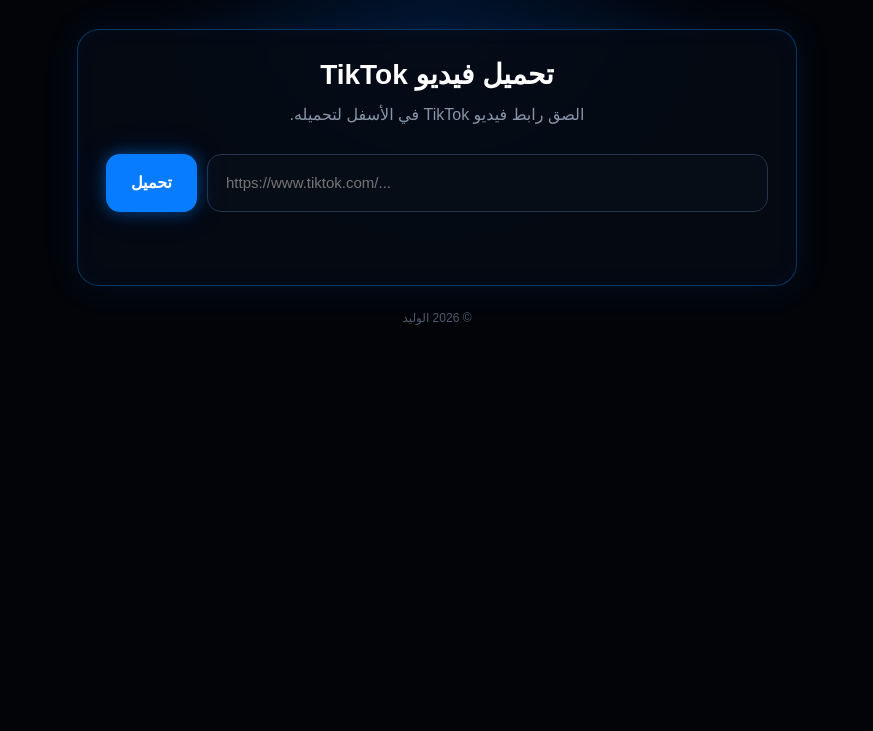
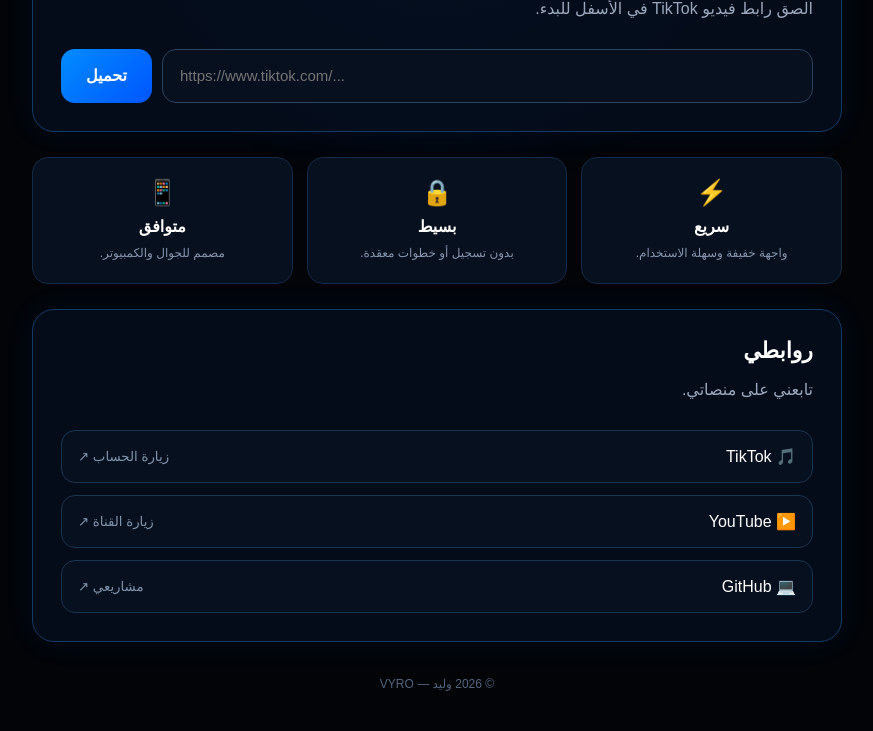
Before and after one commit to W1800/VYRO, a plain HTML site: page index.html in a window 1280 px wide. Shown: the part 319-1050 px from the top of the page, without its empty margins (203-1076 px from the left). Before the commit the page ends 800 px from the top, so only its background shows below. Drawn offline with Linux system fonts and the light colour scheme.

Commit message:
Update index.html

```diff
--- a/index.html
+++ b/index.html
@@ -1,10 +1,10 @@
+
 <!DOCTYPE html>
 <html lang="ar" dir="rtl">
 <head>
 <meta charset="UTF-8">
 <meta name="viewport" content="width=device-width, initial-scale=1.0">
-
-  <title>VYRO — TikTok Downloader</title>
+<title>VYRO — Video Without The Clutter</title>
 
 <style>
 * {
@@ -14,159 +14,211 @@
 }
 
 body {
+  font-family: Arial, sans-serif;
+  background: #020408;
+  color: white;
   min-height: 100vh;
-      font-family: Arial, sans-serif;
-      background:
-        radial-gradient(circle at 50% 35%, rgba(0, 110, 255, 0.16), transparent 35%),
-        #020408;
-      color: white;
-      display: flex;
-      justify-content: center;
-      align-items: center;
   overflow-x: hidden;
+}
+
+body::before {
+  content: "";
+  position: fixed;
+  inset: 0;
+  background: radial-gradient(circle at 50% 20%, rgba(0,110,255,.18), transparent 40%);
+  pointer-events: none;
 }
 
 .container {
   width: 100%;
-      max-width: 760px;
+  max-width: 850px;
+  margin: auto;
   padding: 30px 20px;
+  position: relative;
+}
+
+header {
   text-align: center;
+  padding: 35px 0 25px;
 }
 
 .logo {
-      font-size: clamp(55px, 14vw, 105px);
+  font-size: clamp(45px, 12vw, 85px);
   font-weight: 900;
   letter-spacing: 10px;
-      color: #fff;
-      text-shadow:
-        0 0 8px #008cff,
-        0 0 20px #008cff,
-        0 0 45px rgba(0, 110, 255, 0.9);
+  color: white;
+  text-shadow: 0 0 25px #008cff;
+}
+
+.tagline {
+  color: #9bb8e8;
+  letter-spacing: 4px;
+  font-size: 12px;
+  margin-top: 10px;
+}
+
+.card {
+  background: rgba(5, 15, 30, .85);
+  border: 1px solid #123b68;
+  border-radius: 22px;
+  padding: 28px;
+  margin-top: 25px;
+  box-shadow: 0 0 30px rgba(0,110,255,.08);
+}
+
+h1 {
+  font-size: clamp(22px, 5vw, 32px);
   margin-bottom: 10px;
 }
 
-    .subtitle {
-      color: #9bbfff;
-      font-size: 15px;
-      letter-spacing: 3px;
-      margin-bottom: 45px;
+h2 {
+  font-size: 22px;
+  margin-bottom: 12px;
 }
 
-    .card {
-      padding: 28px;
-      border: 1px solid rgba(0, 140, 255, 0.35);
-      border-radius: 22px;
-      background: rgba(5, 12, 22, 0.8);
-      box-shadow:
-        0 0 35px rgba(0, 110, 255, 0.12),
-        inset 0 0 25px rgba(0, 90, 255, 0.04);
-      backdrop-filter: blur(12px);
+.subtitle {
+  color: #9aa8bd;
+  margin-bottom: 25px;
+  line-height: 1.8;
 }
 
-    h1 {
-      font-size: 28px;
-      margin-bottom: 10px;
-    }
-
-    .description {
-      color: #8894a8;
-      margin-bottom: 25px;
-      line-height: 1.7;
-    }
-
-    .input-box {
+.input-row {
   display: flex;
   gap: 10px;
-      width: 100%;
 }
 
 input {
   flex: 1;
   min-width: 0;
-      height: 58px;
+  background: #07101e;
+  border: 1px solid #29435f;
   border-radius: 14px;
-      border: 1px solid #24354d;
+  padding: 17px;
+  color: white;
+  font-size: 15px;
   outline: none;
-      background: #070d16;
-      color: white;
-      padding: 0 18px;
-      font-size: 15px;
   direction: ltr;
-      text-align: left;
 }
 
 input:focus {
-      border-color: #008cff;
-      box-shadow: 0 0 15px rgba(0, 140, 255, 0.25);
+  border-color: #168cff;
+  box-shadow: 0 0 12px rgba(0,140,255,.25);
 }
 
 button {
-      height: 58px;
-      padding: 0 25px;
   border: none;
   border-radius: 14px;
-      background: #087cff;
+  padding: 0 25px;
+  background: linear-gradient(135deg, #008cff, #0055ff);
   color: white;
   font-size: 16px;
   font-weight: bold;
   cursor: pointer;
-      box-shadow:
-        0 0 15px rgba(0, 130, 255, 0.45),
-        0 0 35px rgba(0, 100, 255, 0.15);
-      transition: 0.2s;
+  min-height: 54px;
+  transition: .2s;
 }
 
 button:hover {
   transform: translateY(-2px);
-      box-shadow:
-        0 0 20px rgba(0, 150, 255, 0.65),
-        0 0 40px rgba(0, 100, 255, 0.25);
+  box-shadow: 0 0 20px rgba(0,140,255,.35);
 }
 
-    button:disabled {
-      opacity: 0.6;
-      cursor: wait;
-      transform: none;
+button:active {
+  transform: scale(.97);
 }
 
-    #status {
-      min-height: 25px;
-      margin-top: 20px;
-      color: #8ebcff;
+.message {
+  display: none;
+  margin-top: 18px;
+  padding: 15px;
+  border-radius: 12px;
+  background: #071b32;
+  border: 1px solid #164d80;
+  color: #b9d9ff;
+  line-height: 1.8;
 }
 
-    #result {
-      display: none;
-      margin-top: 25px;
-      padding: 18px;
-      border-radius: 16px;
-      background: #07101c;
-      border: 1px solid rgba(0, 140, 255, 0.25);
+.message.show {
+  display: block;
 }
 
-    .download-link {
-      display: inline-block;
-      margin-top: 15px;
-      padding: 13px 25px;
-      border-radius: 12px;
-      background: #087cff;
+.features {
+  display: grid;
+  grid-template-columns: repeat(3, 1fr);
+  gap: 14px;
+  margin-top: 25px;
+}
+
+.feature {
+  background: #07101e;
+  border: 1px solid #142b45;
+  border-radius: 16px;
+  padding: 20px 12px;
+  text-align: center;
+}
+
+.feature-icon {
+  font-size: 25px;
+  margin-bottom: 10px;
+}
+
+.feature strong {
+  display: block;
+  margin-bottom: 7px;
+}
+
+.feature span {
+  color: #8495ad;
+  font-size: 12px;
+  line-height: 1.7;
+}
+
+.links {
+  display: grid;
+  gap: 12px;
+  margin-top: 20px;
+}
+
+.link {
+  display: flex;
+  align-items: center;
+  justify-content: space-between;
+  gap: 10px;
+  padding: 16px;
+  border: 1px solid #183552;
+  border-radius: 14px;
+  background: #07101e;
   color: white;
   text-decoration: none;
-      font-weight: bold;
+  transition: .2s;
 }
 
-    .footer {
-      margin-top: 25px;
-      color: #4e5c70;
+.link:hover {
+  border-color: #168cff;
+  background: #0a1a2d;
+}
+
+.link small {
+  color: #7f94ad;
+}
+
+footer {
+  text-align: center;
+  color: #52657c;
   font-size: 12px;
+  padding: 35px 0 10px;
 }
 
 @media (max-width: 600px) {
+  .container {
+    padding: 20px 14px;
+  }
+
   .card {
     padding: 20px;
   }
 
-      .input-box {
+  .input-row {
     flex-direction: column;
   }
 
@@ -174,8 +226,12 @@
     width: 100%;
   }
 
-      .subtitle {
-        font-size: 12px;
+  .features {
+    grid-template-columns: 1fr;
+  }
+
+  .logo {
+    letter-spacing: 6px;
   }
 }
 </style>
@@ -185,122 +241,100 @@
 
 <div class="container">
 
+  <header>
     <div class="logo">VYRO</div>
+    <div class="tagline">VIDEO WITHOUT THE CLUTTER</div>
+  </header>
 
-    <div class="subtitle">
-      VIDEO WITHOUT THE CLUTTER
-    </div>
-
-    <div class="card">
-
+  <section class="card">
     <h1>تحميل فيديو TikTok</h1>
-
-      <p class="description">
-        الصق رابط فيديو TikTok في الأسفل لتحميله.
+    <p class="subtitle">
+      الصق رابط فيديو TikTok في الأسفل للبدء.
     </p>
 
-      <div class="input-box">
-
+    <div class="input-row">
       <input
-          id="tiktokUrl"
+        id="videoUrl"
         type="url"
         placeholder="https://www.tiktok.com/..."
         autocomplete="off"
       >
-
-        <button id="downloadBtn" onclick="downloadVideo()">
-          تحميل
-        </button>
-
+      <button onclick="checkVideo()">تحميل</button>
     </div>
 
-      <div id="status"></div>
+    <div id="message" class="message"></div>
+  </section>
 
-      <div id="result">
-        <div>تم تجهيز الفيديو</div>
-        <a
-          id="downloadLink"
-          class="download-link"
-          href="#"
-          target="_blank"
-          rel="noopener"
-        >
-          تنزيل الفيديو
+  <div class="features">
+    <div class="feature">
+      <div class="feature-icon">⚡</div>
+      <strong>سريع</strong>
+      <span>واجهة خفيفة وسهلة الاستخدام.</span>
+    </div>
+
+    <div class="feature">
+      <div class="feature-icon">🔒</div>
+      <strong>بسيط</strong>
+      <span>بدون تسجيل أو خطوات معقدة.</span>
+    </div>
+
+    <div class="feature">
+      <div class="feature-icon">📱</div>
+      <strong>متوافق</strong>
+      <span>مصمم للجوال والكمبيوتر.</span>
+    </div>
+  </div>
+
+  <section class="card">
+    <h2>روابطي</h2>
+    <p class="subtitle">تابعني على منصاتي.</p>
+
+    <div class="links">
+      <a class="link" href="https://www.tiktok.com/" target="_blank">
+        <span>🎵 TikTok</span>
+        <small>زيارة الحساب ↗</small>
+      </a>
+
+      <a class="link" href="https://www.youtube.com/" target="_blank">
+        <span>▶️ YouTube</span>
+        <small>زيارة القناة ↗</small>
+      </a>
+
+      <a class="link" href="https://github.com/W1800" target="_blank">
+        <span>💻 GitHub</span>
+        <small>مشاريعي ↗</small>
       </a>
     </div>
+  </section>
 
-    </div>
-
-    <div class="footer">
-      © 2026 الوليد
-    </div>
+  <footer>
+    © 2026 وليد — VYRO
+  </footer>
 
 </div>
 
 <script>
-    async function downloadVideo() {
-
-      const input = document.getElementById("tiktokUrl");
-      const button = document.getElementById("downloadBtn");
-      const status = document.getElementById("status");
-      const result = document.getElementById("result");
-      const downloadLink = document.getElementById("downloadLink");
-
+function checkVideo() {
+  const input = document.getElementById("videoUrl");
+  const message = document.getElementById("message");
   const url = input.value.trim();
 
-      result.style.display = "none";
-
   if (!url) {
-        status.textContent = "الصق رابط TikTok أولاً.";
+    message.textContent = "الصق رابط الفيديو أولًا.";
+    message.classList.add("show");
     return;
   }
 
   if (!url.includes("tiktok.com")) {
-        status.textContent = "الرابط لا يبدو كرابط TikTok.";
+    message.textContent = "هذا ليس رابط TikTok صحيحًا.";
+    message.classList.add("show");
     return;
   }
 
-      button.disabled = true;
-      status.textContent = "جاري معالجة الفيديو...";
+  message.textContent =
+    "تم التحقق من الرابط. زر التحميل يحتاج الآن إلى ربط الموقع بخدمة خلفية لتنزيل الفيديو فعليًا.";
 
-      try {
-
-        /*
-          لاحقًا سنربط هذا العنوان بالخادم الحقيقي:
-          /api/download?url=...
-        */
-
-        const response = await fetch(
-          "/api/download?url=" + encodeURIComponent(url)
-        );
-
-        if (!response.ok) {
-          throw new Error("Download failed");
-        }
-
-        const data = await response.json();
-
-        if (!data.downloadUrl) {
-          throw new Error("No download URL");
-        }
-
-        downloadLink.href = data.downloadUrl;
-
-        result.style.display = "block";
-        status.textContent = "تم تجهيز الفيديو.";
-
-      } catch (error) {
-
-        console.error(error);
-
-        status.textContent =
-          "الموقع جاهز، لكن خدمة التنزيل تحتاج إلى ربط الخادم.";
-
-      } finally {
-
-        button.disabled = false;
-
-      }
+  message.classList.add("show");
 }
 </script>
 
```
Lines whose indentation alone changed are shown as unchanged.
